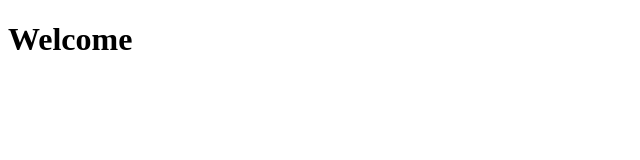
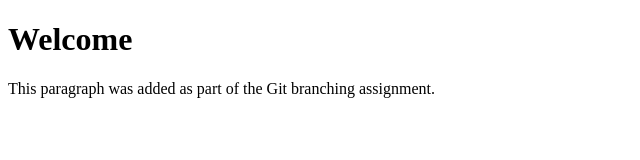
Before and after one commit to yaswanth06-collab/basic-html-project, a plain HTML site: page index.html in a window 1280 px wide. Shown: the whole page, without its empty margins (0-640 px from the left). Drawn offline with Linux system fonts and the light colour scheme.

Commit message:
Add paragraph to index.html
This paragraph was added as part of the Git branching assignment.

```diff
--- a/index.html
+++ b/index.html
@@ -5,5 +5,6 @@
 </head>
 <body>
     <h1>Welcome</h1>
+    <p>This paragraph was added as part of the Git branching assignment.</p>
 </body>
 </html>
```
